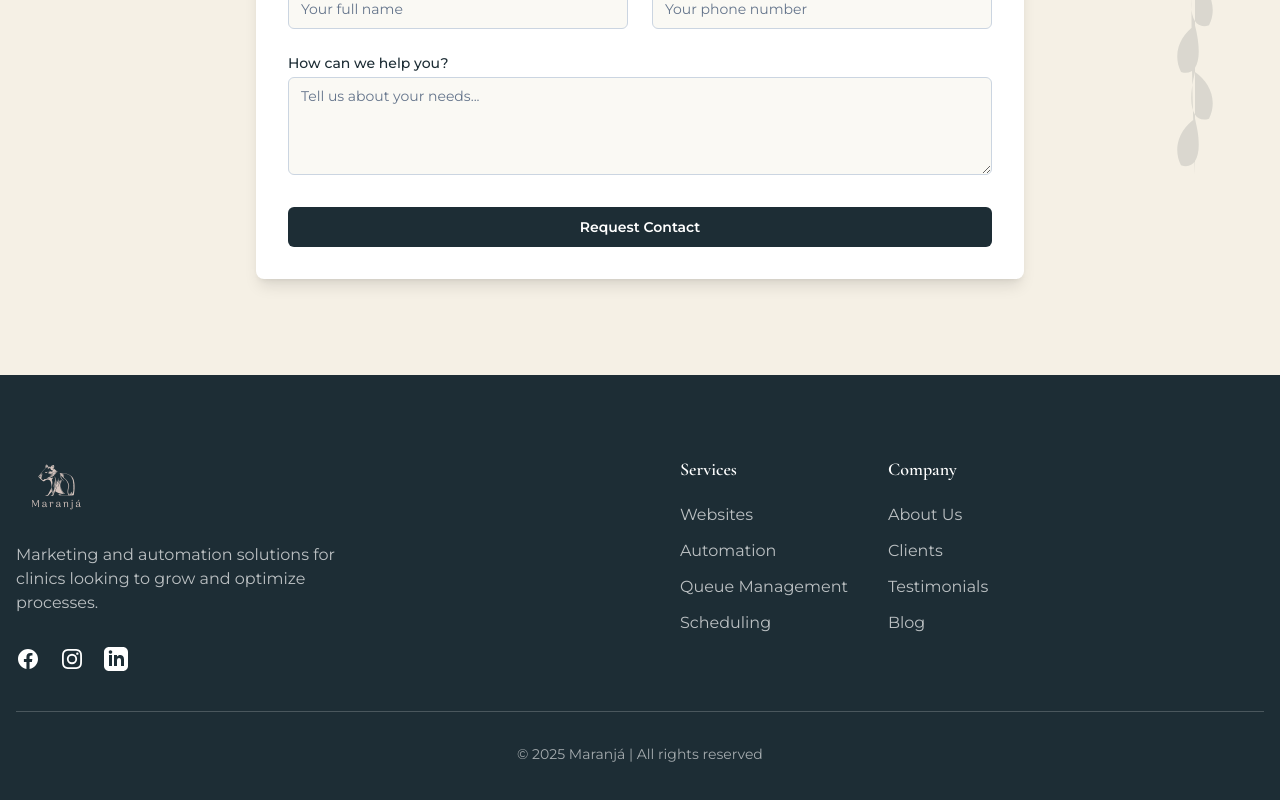
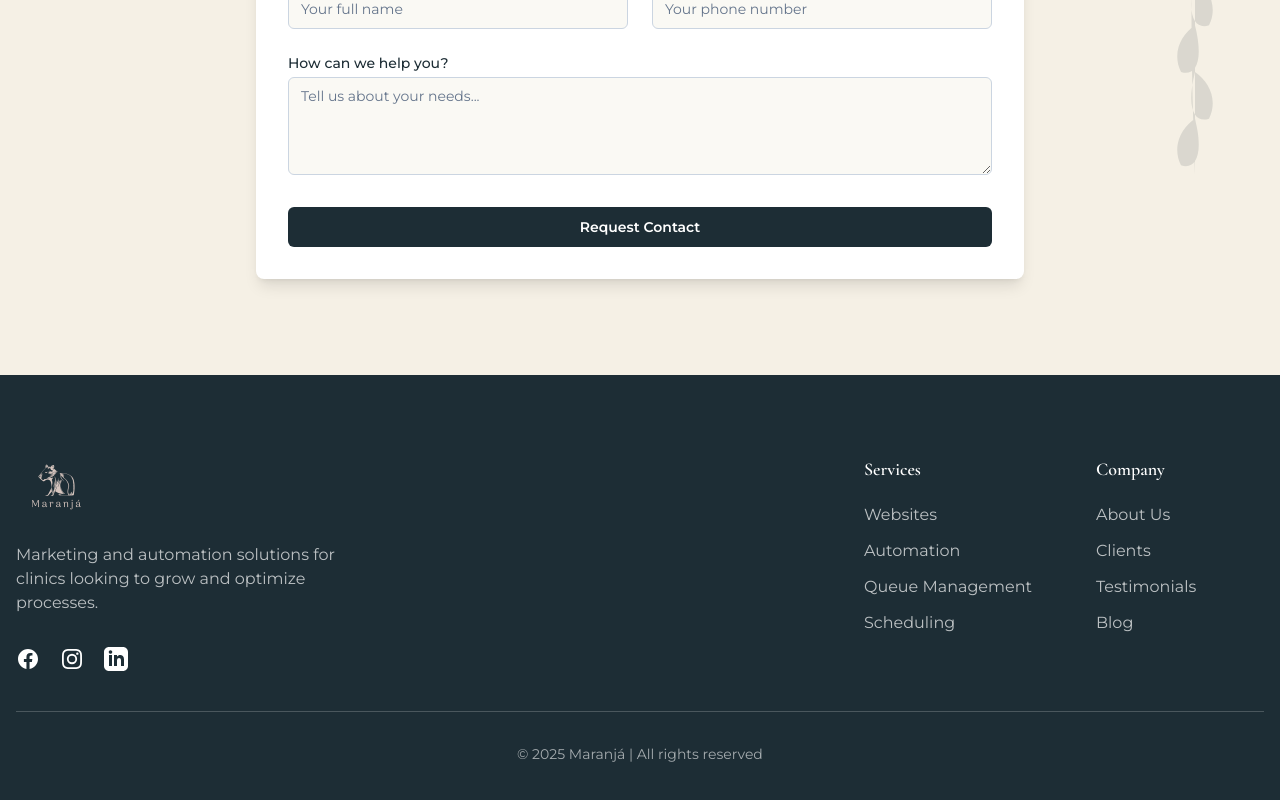
Before and after one commit to agmaranja/maranja-site, a React (Vite) app: page /en in a window 1280 px wide. Shown: the part 2919-3719 px from the top of the page. Built offline with nearby package versions, Linux system fonts and the light colour scheme.

Commit message:
Revert service card changes and improve footer layout
Reverts changes to the "Our Services" section and improves the layout of the footer columns.

```diff
--- a/src/components/EnglishFooter.tsx
+++ b/src/components/EnglishFooter.tsx
@@ -9,7 +9,7 @@ const EnglishFooter = () => {
     <footer id="contato" className="bg-maranja-darkblue text-white py-16 md:py-20 relative">
       <div className="container mx-auto px-4 relative z-10">
         <div className="flex flex-col md:flex-row justify-between pb-10 border-b border-white/20">
-          <div className="mb-10 md:mb-0">
+          <div className="mb-10 md:mb-0 md:w-1/3">
             <img src="/lovable-uploads/df2623b6-6fdc-4547-bd83-34b9b7cb6718.png" alt="Maranjá" className="h-16 mb-6 invert" />
             <p className="max-w-xs text-white/70 mb-8">
               Marketing and automation solutions for clinics looking to grow and optimize processes.
@@ -33,7 +33,7 @@ const EnglishFooter = () => {
             </div>
           </div>
 
-          <div className="grid grid-cols-2 md:grid-cols-3 gap-10">
+          <div className="grid grid-cols-2 gap-8 md:gap-16">
             <div>
               <h3 className="text-lg font-semibold mb-5">Services</h3>
               <ul className="space-y-3">
--- a/src/components/Footer.tsx
+++ b/src/components/Footer.tsx
@@ -1,11 +1,15 @@
+
 import { Button } from "@/components/ui/button";
 import { Input } from "@/components/ui/input";
+
 const Footer = () => {
   const currentYear = new Date().getFullYear();
-  return <footer id="contato" className="bg-maranja-darkblue text-white py-16 md:py-20 relative">
+
+  return (
+    <footer id="contato" className="bg-maranja-darkblue text-white py-16 md:py-20 relative">
       <div className="container mx-auto px-4 relative z-10">
         <div className="flex flex-col md:flex-row justify-between pb-10 border-b border-white/20">
-          <div className="mb-10 md:mb-0">
+          <div className="mb-10 md:mb-0 md:w-1/3">
             <img src="/lovable-uploads/df2623b6-6fdc-4547-bd83-34b9b7cb6718.png" alt="Maranjá" className="h-16 mb-6 invert" />
             <p className="max-w-xs text-white/70 mb-8">
               Soluções de marketing e automação para clínicas que desejam crescer e otimizar processos.
@@ -29,7 +33,7 @@ const Footer = () => {
             </div>
           </div>
 
-          <div className="grid grid-cols-2 md:grid-cols-3 gap-10">
+          <div className="grid grid-cols-2 gap-8 md:gap-16">
             <div>
               <h3 className="text-lg font-semibold mb-5">Serviços</h3>
               <ul className="space-y-3">
@@ -49,8 +53,6 @@ const Footer = () => {
                 <li><a href="#" className="text-white/70 hover:text-white">Blog</a></li>
               </ul>
             </div>
-
-
           </div>
         </div>
 
@@ -58,6 +60,8 @@ const Footer = () => {
           <p>&copy; {currentYear} Maranjá | Todos os direitos reservados</p>
         </div>
       </div>
-    </footer>;
+    </footer>
+  );
 };
+
 export default Footer;
```
